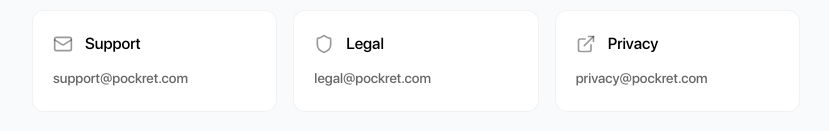
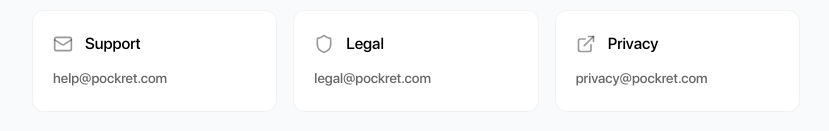
Before and after one commit to parallelventures/pockret, a Next.js app: page /disclaimer-transparency in a window 1280 px wide. Shown: the part 4130-4261 px from the top of the page, without its empty margins (224-1053 px from the left). Built offline with nearby package versions, Linux system fonts and the light colour scheme; no server answers.

Commit message:
Replace all support@pockret.com with help@pockret.com

```diff
--- a/src/app/disclaimer-transparency/page.tsx
+++ b/src/app/disclaimer-transparency/page.tsx
@@ -111,7 +111,7 @@ export default function DisclaimerTransparencyPage() {
                                     Therefore, Pockret cannot guarantee that any guide, link, or description is complete, current, or error-free at all times.
                                 </p>
                                 <p>
-                                    If you spot outdated information, please report it at <a href="mailto:support@pockret.com" className="text-black underline underline-offset-4 hover:text-black/70 transition-colors">support@pockret.com</a>.
+                                    If you spot outdated information, please report it at <a href="mailto:help@pockret.com" className="text-black underline underline-offset-4 hover:text-black/70 transition-colors">help@pockret.com</a>.
                                 </p>
                             </div>
                         </div>
@@ -260,8 +260,8 @@ export default function DisclaimerTransparencyPage() {
                                             <Mail className="w-5 h-5 text-black/40" />
                                             <span className="font-medium text-black">Support</span>
                                         </div>
-                                        <a href="mailto:support@pockret.com" className="text-black/60 hover:text-black transition-colors text-sm">
-                                            support@pockret.com
+                                        <a href="mailto:help@pockret.com" className="text-black/60 hover:text-black transition-colors text-sm">
+                                            help@pockret.com
                                         </a>
                                     </div>
                                     <div className="bg-white rounded-xl p-5 border border-black/5">
--- a/src/app/disclaimer/page.tsx
+++ b/src/app/disclaimer/page.tsx
@@ -70,7 +70,7 @@ export default function DisclaimerPage() {
                         <h2 className={`${ppAgrandirHeading.className} text-2xl font-semibold text-foreground mb-3 mt-8`}>Contact</h2>
                         <p>
                             For questions about this disclaimer:<br />
-                            📧 <a href="mailto:support@pockret.com" className="text-primary hover:underline">support@pockret.com</a><br />
+                            📧 <a href="mailto:help@pockret.com" className="text-primary hover:underline">help@pockret.com</a><br />
                             📍 Virtual World LLC, Albuquerque, NM
                         </p>
                     </section>
--- a/src/app/help/[category]/[article]/page.tsx
+++ b/src/app/help/[category]/[article]/page.tsx
@@ -127,7 +127,7 @@ export default async function HelpArticlePage({
                         <p className="text-black/60 mb-4">
                             Didn't find what you were looking for?
                         </p>
-                        <a href="mailto:support@pockret.com" className="text-black font-medium hover:underline">
+                        <a href="mailto:help@pockret.com" className="text-black font-medium hover:underline">
                             Contact Support →
                         </a>
                     </div>
--- a/src/app/help/content.ts
+++ b/src/app/help/content.ts
@@ -359,7 +359,7 @@ Before deleting, remember:
 
 ### For billing questions
 
-If you have billing concerns, contact us first at support@pockret.com. We may be able to resolve your issue without account deletion.
+If you have billing concerns, contact us first at help@pockret.com. We may be able to resolve your issue without account deletion.
 
 ### Data retention
 
@@ -615,7 +615,7 @@ Depending on the situation:
 
 ### Still have questions?
 
-Contact support@pockret.com and we'll help you understand your options.
+Contact help@pockret.com and we'll help you understand your options.
             `,
             relatedArticles: ["recovery-success-rate", "how-to-recover"],
         },
@@ -740,7 +740,7 @@ Update your name and preferences in Settings → Profile.
 
 ### Need help?
 
-Contact support@pockret.com if you're having trouble updating your information.
+Contact help@pockret.com if you're having trouble updating your information.
             `,
             relatedArticles: ["cancel-account", "delete-account"],
         },
@@ -786,7 +786,7 @@ If you have successful recoveries being processed:
 
 ### Questions before canceling?
 
-Email support@pockret.com - we may be able to help resolve any concerns.
+Email help@pockret.com - we may be able to help resolve any concerns.
             `,
             relatedArticles: ["delete-account", "billing-issues"],
         },
@@ -810,7 +810,7 @@ Review the recovery details in your dashboard. Our fee is exactly 20% of recover
 
 ### Disputing a charge
 
-1. Email support@pockret.com
+1. Email help@pockret.com
 2. Include the charge date and amount
 3. Describe the issue
 4. We respond within 24 hours
@@ -878,7 +878,7 @@ Some smaller banks or credit unions may have limited Plaid support. Contact us i
 
 ### Still not working?
 
-Email support@pockret.com with:
+Email help@pockret.com with:
 - Your bank name
 - Error message (if any)
 - Screenshot if possible
@@ -928,7 +928,7 @@ Plaid updates data regularly, but:
 
 ### Contact support
 
-If problems persist, email support@pockret.com with:
+If problems persist, email help@pockret.com with:
 - Description of the issue
 - Screenshot of any errors
 - Names of connected banks
@@ -1029,7 +1029,7 @@ After multiple failed attempts:
 ### Verification email not received
 
 - Check spam/junk folder
-- Add support@pockret.com to contacts
+- Add help@pockret.com to contacts
 - Request a new verification email
 - Contact support if issues persist
             `,
@@ -1216,14 +1216,14 @@ We comply with:
 ### Reporting issues
 
 Report concerns to:
-- support@pockret.com
+- help@pockret.com
 - Your state attorney general
 - Consumer Financial Protection Bureau (CFPB)
 - Federal Trade Commission (FTC)
 
 ### Questions?
 
-Contact us at support@pockret.com for any regulatory or compliance questions.
+Contact us at help@pockret.com for any regulatory or compliance questions.
             `,
             relatedArticles: ["terms-of-service", "privacy-policy"],
         },
--- a/src/app/help/page.tsx
+++ b/src/app/help/page.tsx
@@ -133,7 +133,7 @@ export default function HelpCenterPage() {
                                 Our team is here to help.
                             </p>
                             <div className="flex flex-col sm:flex-row items-center justify-center gap-4">
-                                <a href="mailto:support@pockret.com">
+                                <a href="mailto:help@pockret.com">
                                     <button className={`${ppAgrandirHeading.className} px-8 py-3 rounded-full bg-black text-white font-bold hover:bg-black/90 transition-colors cursor-pointer`}>
                                         Contact Support
                                     </button>
--- a/src/app/legal/page.tsx
+++ b/src/app/legal/page.tsx
@@ -30,7 +30,7 @@ export default function LegalPage() {
                             <p><strong>Registration:</strong> Limited Liability Company (LLC)</p>
                             <p><strong>State of Incorporation:</strong> New Mexico, USA</p>
                             <p><strong>EIN:</strong> Provided upon request</p>
-                            <p><strong>Email:</strong> <a href="mailto:support@pockret.com" className="text-primary hover:underline">support@pockret.com</a></p>
+                            <p><strong>Email:</strong> <a href="mailto:help@pockret.com" className="text-primary hover:underline">help@pockret.com</a></p>
                             <p><strong>Website:</strong> <a href="https://pockret.com" className="text-primary hover:underline">https://pockret.com</a></p>
                         </div>
                     </section>
@@ -97,7 +97,7 @@ export default function LegalPage() {
                             <li>No refund, reimbursement, or settlement may have been received or be pending as a result of Pockret’s tools.</li>
                         </ul>
                         <p className="mt-2">
-                            To request a refund, email <strong><a href="mailto:support@pockret.com" className="text-primary hover:underline">support@pockret.com</a></strong> with your receipt and purchase email.
+                            To request a refund, email <strong><a href="mailto:help@pockret.com" className="text-primary hover:underline">help@pockret.com</a></strong> with your receipt and purchase email.
                             Refunds are processed within <strong>7–10 business days</strong> via the original payment method.
                         </p>
                         <p className="text-sm italic mt-2">This policy complies with Stripe guidelines for digital services.</p>
@@ -159,7 +159,7 @@ export default function LegalPage() {
                         <h2 className={`${ppAgrandirHeading.className} text-xl font-semibold text-foreground mb-2`}>10. Contact Information</h2>
                         <p>For support, legal inquiries, or refund requests:</p>
                         <p>
-                            📧 <a href="mailto:support@pockret.com" className="text-primary hover:underline">support@pockret.com</a><br />
+                            📧 <a href="mailto:help@pockret.com" className="text-primary hover:underline">help@pockret.com</a><br />
                             📍 Virtual World LLC, 1209 Mountain Road Place Northeast STE R, Albuquerque, NM 87110, USA
                         </p>
                     </section>
--- a/src/app/preferences/page.tsx
+++ b/src/app/preferences/page.tsx
@@ -98,7 +98,7 @@ export default function PreferencesPage() {
                         <h2 className={`${ppAgrandirHeading.className} text-2xl font-semibold text-foreground mb-3 mt-8`}>6. Contact</h2>
                         <p>
                             For questions about cookies:<br />
-                            📧 <a href="mailto:support@pockret.com" className="text-primary hover:underline">support@pockret.com</a>
+                            📧 <a href="mailto:help@pockret.com" className="text-primary hover:underline">help@pockret.com</a>
                         </p>
                     </section>
                 </div>
--- a/src/app/privacy/page.tsx
+++ b/src/app/privacy/page.tsx
@@ -26,7 +26,7 @@ export default function PrivacyPage() {
                             <p>1209 Mountain Road Place Northeast, Suite R<br />
                                 Albuquerque, NM 87110, United States</p>
                             <p className="mt-3">
-                                Email: <a href="mailto:support@pockret.com" className="text-primary hover:underline">support@pockret.com</a><br />
+                                Email: <a href="mailto:help@pockret.com" className="text-primary hover:underline">help@pockret.com</a><br />
                                 Website: <a href="https://pockret.com" className="text-primary hover:underline">https://pockret.com</a>
                             </p>
                         </div>
@@ -132,7 +132,7 @@ export default function PrivacyPage() {
                             <li>Object to processing (where applicable)</li>
                         </ul>
                         <p className="mt-2">
-                            Contact: <a href="mailto:support@pockret.com" className="text-primary hover:underline">support@pockret.com</a>
+                            Contact: <a href="mailto:help@pockret.com" className="text-primary hover:underline">help@pockret.com</a>
                         </p>
                     </section>
 
@@ -173,7 +173,7 @@ export default function PrivacyPage() {
                         <h2 className={`${ppAgrandirHeading.className} text-2xl font-semibold text-foreground mb-3 mt-8`}>12. Contact</h2>
                         <p>
                             For questions or privacy requests:<br />
-                            📧 <a href="mailto:support@pockret.com" className="text-primary hover:underline">support@pockret.com</a><br />
+                            📧 <a href="mailto:help@pockret.com" className="text-primary hover:underline">help@pockret.com</a><br />
                             📍 Virtual World LLC, Albuquerque, NM
                         </p>
                     </section>
--- a/src/app/refund/page.tsx
+++ b/src/app/refund/page.tsx
@@ -50,7 +50,7 @@ export default function RefundPolicyPage() {
                             <li>Your request is made within <strong>14 days</strong> of purchase.</li>
                         </ol>
                         <p className="mt-4">
-                            Just email us at <a href="mailto:support@pockret.com" className="text-primary hover:underline font-bold">support@pockret.com</a> with your receipt and the email you used for purchase.
+                            Just email us at <a href="mailto:help@pockret.com" className="text-primary hover:underline font-bold">help@pockret.com</a> with your receipt and the email you used for purchase.
                             Our team will review and respond within <strong>5 business days</strong>.
                         </p>
 
@@ -77,7 +77,7 @@ export default function RefundPolicyPage() {
 
                         <h3 className={`${ppAgrandirHeading.className} text-xl font-bold mt-8 mb-4`}>Contact</h3>
                         <p>
-                            <a href="mailto:support@pockret.com" className="text-primary hover:underline font-bold">support@pockret.com</a>
+                            <a href="mailto:help@pockret.com" className="text-primary hover:underline font-bold">help@pockret.com</a>
                             <br />
                             <Link href="/" className="text-primary hover:underline">https://pockret.com</Link>
                         </p>
--- a/src/app/terms/page.tsx
+++ b/src/app/terms/page.tsx
@@ -147,7 +147,7 @@ export default function TermsPage() {
                     <section>
                         <h2 className={`${ppAgrandirHeading.className} text-2xl font-semibold text-foreground mb-3 mt-8`}>13. Contact</h2>
                         <p>
-                            📧 <a href="mailto:support@pockret.com" className="text-primary hover:underline">support@pockret.com</a><br />
+                            📧 <a href="mailto:help@pockret.com" className="text-primary hover:underline">help@pockret.com</a><br />
                             📍 Virtual World LLC, Albuquerque, NM
                         </p>
                     </section>
```
Also changed, not shown: public/cancel_netflix.png.
